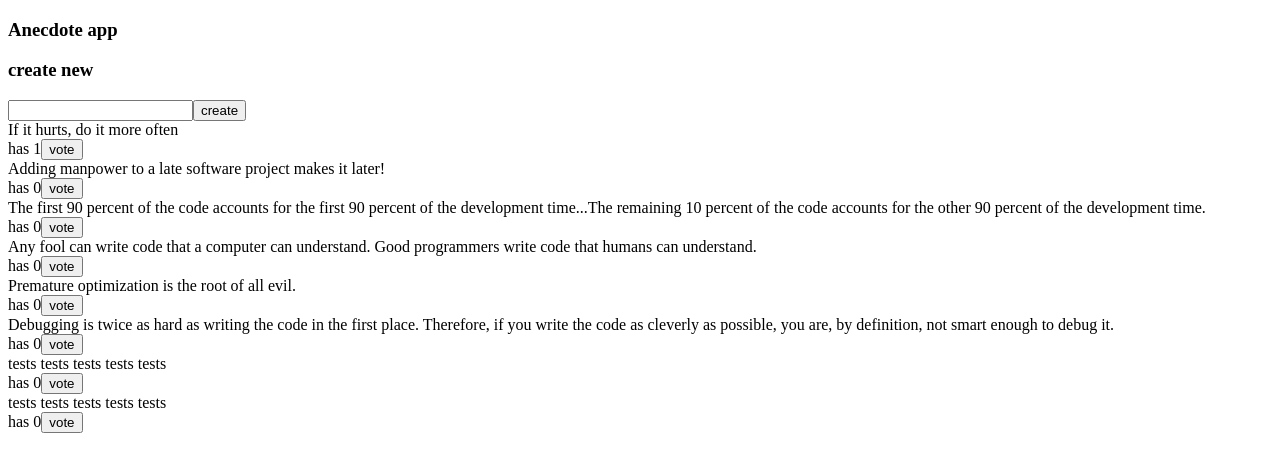
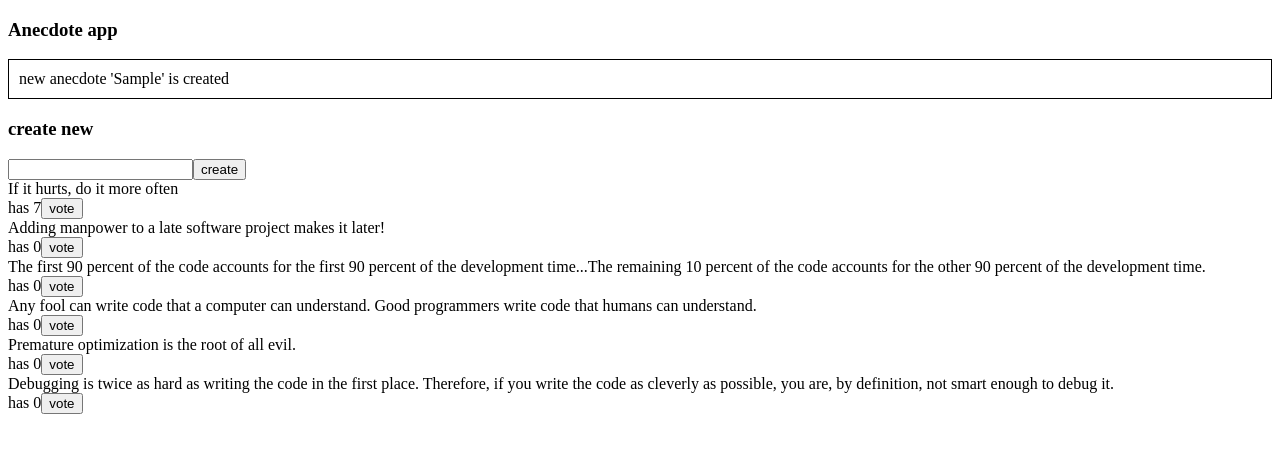
Before and after one commit to neil-justin/query-anecdotes, a React (Vite) app: page / in a window 1280 px wide. Both pictures are taken after typing "Sample" into the empty fields and a click on the button "create". Shown: the top 472 px of the page. Built offline with nearby package versions, Linux system fonts and the light colour scheme; no server answers; data requests are answered from the project's data file.

Commit message:
Implement Notification component
Mount Notification componentn when an anecdote is voted or when a new anecdote is created

```diff
--- a/db.json
+++ b/db.json
@@ -3,7 +3,7 @@
     {
       "content": "If it hurts, do it more often",
       "id": "47145",
-      "votes": 1
+      "votes": 7
     },
     {
       "content": "Adding manpower to a late software project makes it later!",
@@ -29,16 +29,6 @@
       "content": "Debugging is twice as hard as writing the code in the first place. Therefore, if you write the code as cleverly as possible, you are, by definition, not smart enough to debug it.",
       "id": "98312",
       "votes": 0
-    },
-    {
-      "content": "tests tests tests tests tests",
-      "votes": 0,
-      "id": "dvJ9U_C"
-    },
-    {
-      "content": "tests tests tests tests tests",
-      "votes": 0,
-      "id": "gSD2_XJ"
     }
   ]
 }
--- a/src/App.jsx
+++ b/src/App.jsx
@@ -2,6 +2,7 @@ import { useMutation, useQuery, useQueryClient } from '@tanstack/react-query'
 import Notification from './components/Notification'
 import { getAnecdotes, updateVotes } from './requests'
 import AnecdoteForm from './components/Anecdoteform'
+import { useNotificationDispatch } from './NotificationContext'
 
 const App = () => {
   const queryClient = useQueryClient()
@@ -11,9 +12,19 @@ const App = () => {
       queryClient.invalidateQueries({ queryKey: ['anecdotes'] })
     }
   })
+  const notificationDispatch = useNotificationDispatch()
 
   const handleVote = (anecdote) => {
     updateVotesMutation.mutate({ ...anecdote, votes: anecdote.votes + 1 })
+    notificationDispatch({
+      type: 'MOUNT',
+      payload: `anecdote '${anecdote.content}' is voted`
+    })
+    setTimeout(() => {
+      notificationDispatch({
+        type: 'UNMOUNT'
+      })
+    }, 5000)
   }
 
   const result = useQuery({
--- /dev/null
+++ b/src/NotificationContext.jsx
@@ -0,0 +1,35 @@
+import { createContext, useContext, useReducer } from "react"
+
+const notificationReducer = (state, action) => {
+  switch (action.type) {
+    case 'MOUNT':
+      return action.payload
+    case 'UNMOUNT':
+      return ''
+    default:
+      return state
+
+  }
+}
+
+const NotificationContext = createContext()
+
+export const NotificationContextProvider = props => {
+  const [notification, notificationDispatch] = useReducer(notificationReducer, '')
+
+  return (
+    <NotificationContext.Provider value={[notification, notificationDispatch]}>
+      {props.children}
+    </NotificationContext.Provider>
+  )
+}
+
+export const useNotificationValue = () => {
+  const [notification] = useContext(NotificationContext)
+  return notification
+}
+
+export const useNotificationDispatch = () => {
+  const [, dispatch] = useContext(NotificationContext)
+  return dispatch
+}
--- a/src/components/Anecdoteform.jsx
+++ b/src/components/Anecdoteform.jsx
@@ -1,5 +1,6 @@
 import { useMutation, useQueryClient } from '@tanstack/react-query'
 import { createAnecdote } from '../requests'
+import { useNotificationDispatch } from '../NotificationContext'
 
 const AnecdoteForm = () => {
   const queryClient = useQueryClient()
@@ -10,12 +11,22 @@ const AnecdoteForm = () => {
       queryClient.invalidateQueries({ queryKey: ['anecdotes'] })
     }
   })
+  const notificationDispatch = useNotificationDispatch()
 
   const handleCreate = (event) => {
     event.preventDefault()
     const anecdoteText = event.target.anecdote.value
     event.target.anecdote.value = ''
     newAnecdoteMutation.mutate({ content: anecdoteText, votes: 0 })
+    notificationDispatch({
+      type: 'MOUNT',
+      payload: `new anecdote '${anecdoteText}' is created`
+    })
+    setTimeout(() => {
+      notificationDispatch({
+        type: 'UNMOUNT'
+      })
+    }, 5000)
   }
 
   return (
--- a/src/components/Notification.jsx
+++ b/src/components/Notification.jsx
@@ -1,4 +1,8 @@
+import { useNotificationValue } from "../NotificationContext"
+
 const Notification = () => {
+  const message = useNotificationValue()
+
   const style = {
     border: 'solid',
     padding: 10,
@@ -6,11 +10,11 @@ const Notification = () => {
     marginBottom: 5
   }
 
-  if (true) return null
+  if (message.length < 1) return null
 
   return (
     <div style={style}>
-
+      {message}
     </div>
   )
 }
--- a/src/main.jsx
+++ b/src/main.jsx
@@ -1,11 +1,14 @@
 import ReactDOM from 'react-dom/client'
 import App from './App'
 import { QueryClient, QueryClientProvider } from '@tanstack/react-query'
+import { NotificationContextProvider } from './NotificationContext'
 
 const queryClient = new QueryClient()
 
 ReactDOM.createRoot(document.getElementById('root')).render(
   <QueryClientProvider client={queryClient}>
-    <App />
+    <NotificationContextProvider>
+      <App />
+    </NotificationContextProvider>
   </QueryClientProvider>
 )
```
